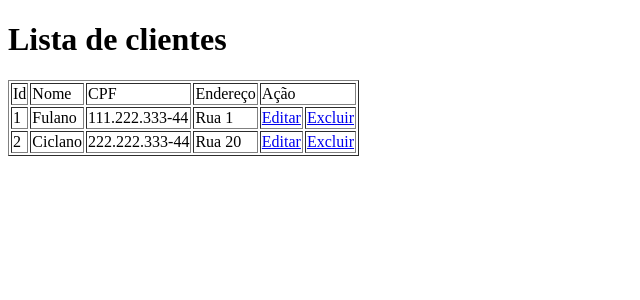
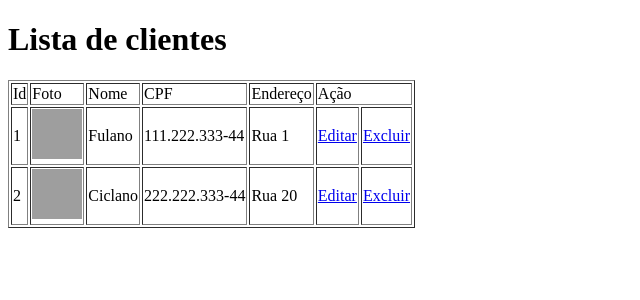
Before and after one commit to bianckkj/tadw-novo, a PHP site: page /listarClientes.php in a window 1280 px wide. Shown: the top 300 px of the page, without its empty margins (0-640 px from the left). Run offline with PHP 8.4, Linux system fonts and the light colour scheme; data comes from the database, SQL or seed files in the repository; data that the repository does not hold is empty; grey boxes are pictures that could not be loaded.

Commit message:
listar e salver cliente

```diff
--- a/codigo/listarClientes.php
+++ b/codigo/listarClientes.php
@@ -5,6 +5,12 @@
     <meta charset="UTF-8">
     <meta name="viewport" content="width=device-width, initial-scale=1.0">
     <title>Document</title>
+    <style>
+        img {
+            width: 50px;
+            height: 50px;
+        }
+    </style>
 </head>
 
 <body>
@@ -24,6 +30,7 @@
         <table border="1">
             <tr>
                 <td>Id</td>
+                <td>Foto</td>
                 <td>Nome</td>
                 <td>CPF</td>
                 <td>Endereço</td>
@@ -36,9 +43,11 @@
             $nome = $cliente['nome'];
             $cpf = $cliente['cpf'];
             $endereco = $cliente['endereco'];
+            $foto = $cliente['foto'];
 
             echo "<tr>";
             echo "<td>$idcliente</td>";
+            echo "<td><img src='fotos/$foto'></td>";
             echo "<td>$nome</td>";
             echo "<td>$cpf</td>";
             echo "<td>$endereco</td>";
```
Also changed, not shown: codigo/salvarCliente.php (+21 -6 lines).
